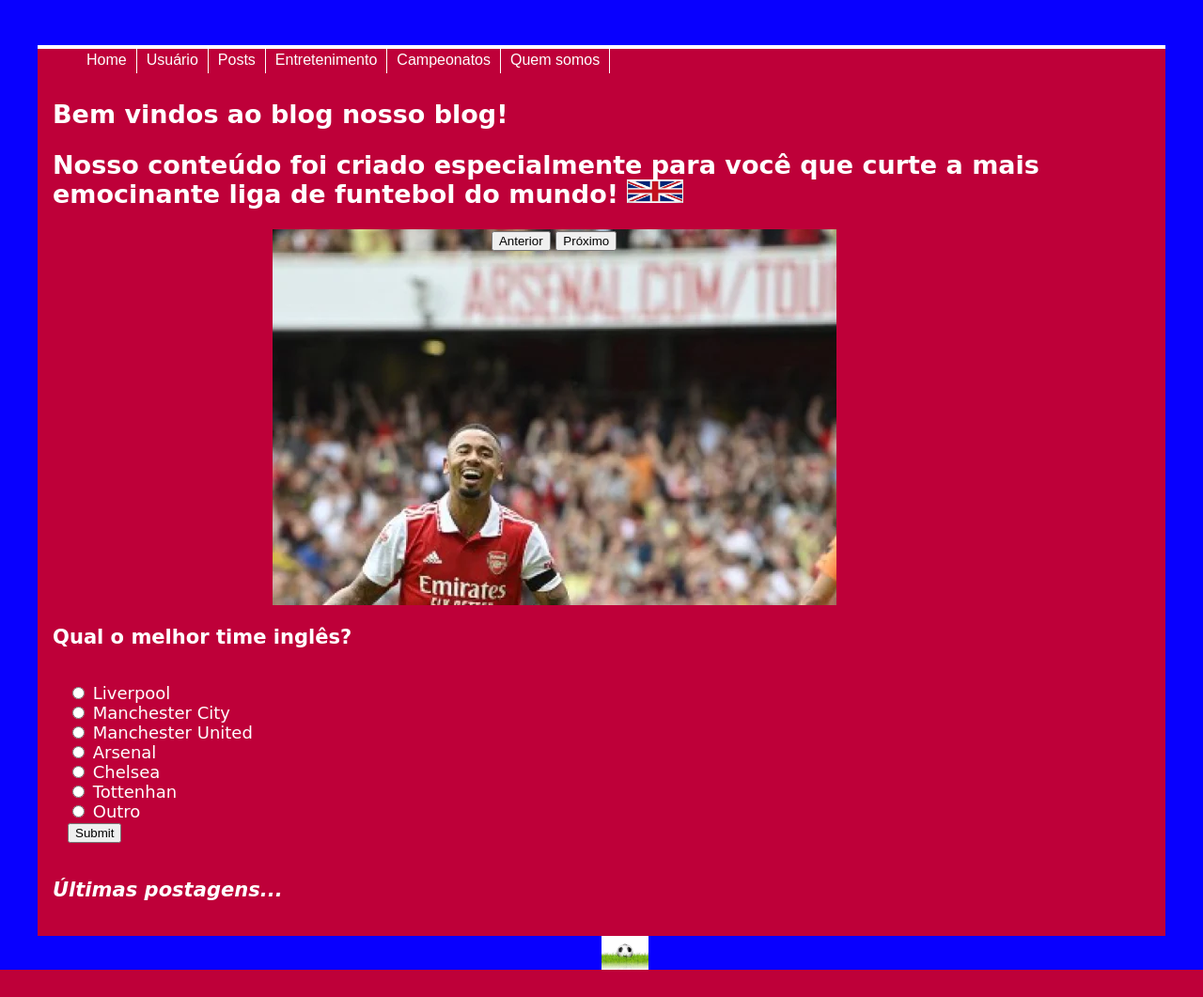
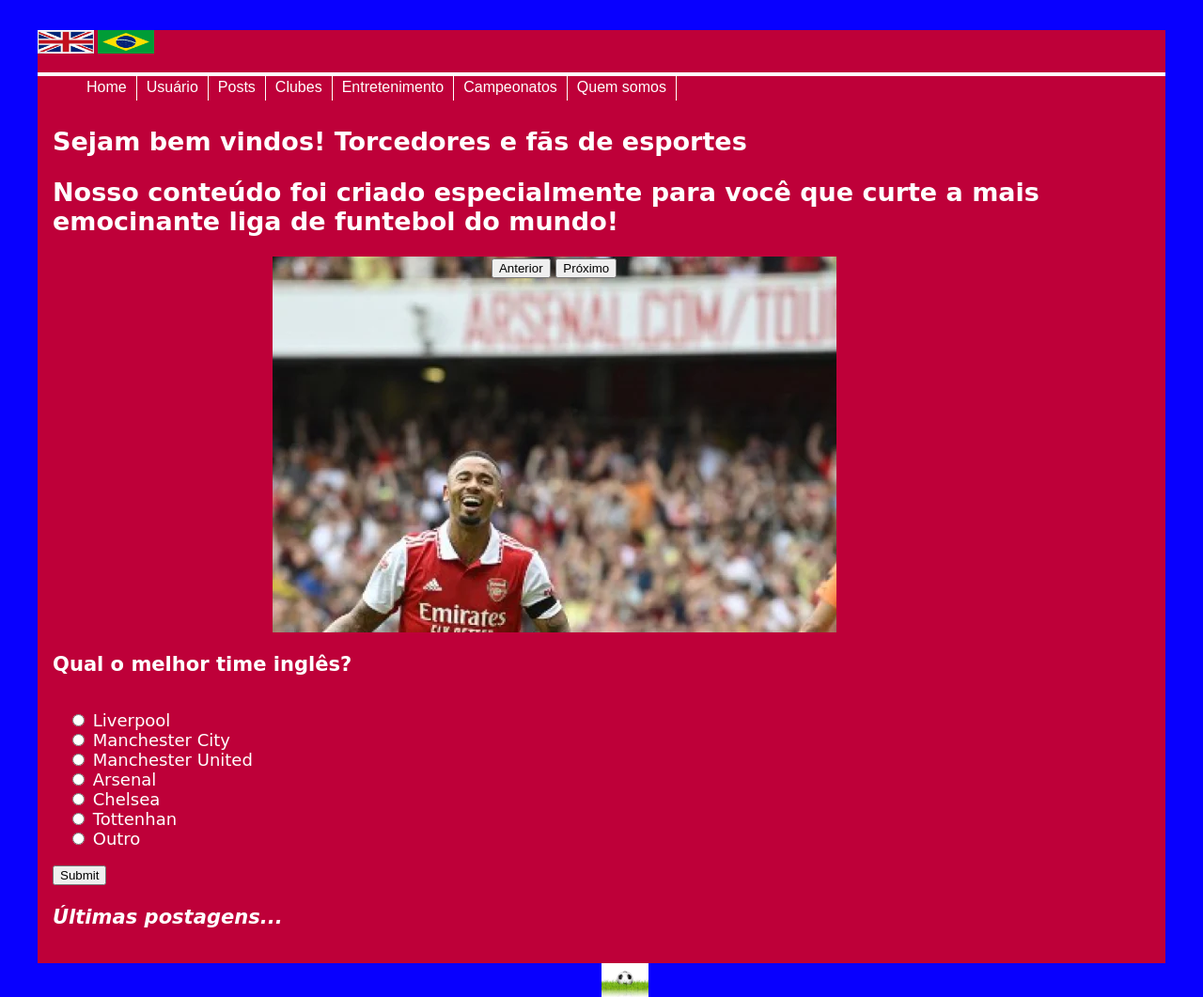
Before and after one commit to AdsonCoelho/torcedor, a PHP site: page / in a window 1280 px wide. Shown: the whole page at 94% size. Before the commit the page ends 1032 px from the top, so only its background shows below. Run offline with PHP 8.4, Linux system fonts and the light colour scheme.

Commit message:
Ajustes no menu

```diff
--- a/index.php
+++ b/index.php
@@ -8,6 +8,9 @@
 	<meta http-equiv="cache-control" content="no-cache" />
 
 </head>
+	<img class="img_england" src="imagens/england.jpg"></a>
+	<img class="img_brasil" src="imagens/brasil.jpg"></a>
+
 <?php
 	include "menu.php";
 ?>
@@ -72,11 +75,10 @@
 	<main class="conteudo">
 		<section class="">
 			<div class="">
-				<h1>Bem vindos ao blog nosso blog!</h1>
+				<h1>Sejam bem vindos! Torcedores e fãs de esportes</h1>
 
-				<h2>Nosso conteúdo foi criado especialmente para você que curte
-				a mais emocinante liga de funtebol do mundo!
-				<img class="img_england" src="imagens/england.jpg"></a>
+				<h2>Nosso conteúdo foi criado especialmente para você
+					que curte a mais emocinante liga de funtebol do mundo!
 				</h2>
 
 			</div>
@@ -90,11 +92,11 @@
 			</div>
 
 
-			<div class="quis">
-				<h3>Qual o melhor time inglês?</h3>
-			</div>
-			<form class="conteudo">
-			<div>
+			<form>
+
+			<h3>Qual o melhor time inglês?</h3>
+
+			<div class="conteudo">
 				<input type="radio" id="Choice1"
 				name="liverpool" value="liverpool">
 				<label for="Choice1">Liverpool</label> <br>
@@ -124,7 +126,7 @@
 				<label for="Choice7">Outro</label> <br>
 			</div>
 			<div>
-				<button type="submit">Submit</button>
+			<button type="submit">Submit</button>
 			</div>
 			</form>
 
--- a/menu.php
+++ b/menu.php
@@ -29,7 +29,12 @@
                         <li><a href="posts.php">Antigos</a></li>
                     </ul>
                 </li>
-
+                <li><a class="" href="#">Clubes</a>
+                    <ul>
+                        <li><a href="posts.php">Estádios</a></li>
+                        <li><a href="posts.php">Torcidas</a></li>
+                    </ul>
+                </li>
                 <li><a class="" href="">Entretenimento</a>
                     <ul>
                         <li><a href="#">Curiosidades</a></li>
--- a/style.css
+++ b/style.css
@@ -41,7 +41,10 @@ body{max-width:1200px; margin: 0 auto; background: rgba(242, 0, 0, 0.776);font-f
 
 .img_fundo{width: 650px; height: 550px;}
 .img_england{width: 60px; height: 25px;}
+.img_brasil{width: 60px; height: 25px;}
+
 .img_rodape{position:absolute;width: 50px;left: 50%;}
+
 
 .conteudo{
 	font-size: 18px;
```
Also changed, not shown: idiomas.php (added, +16 -0 lines).
